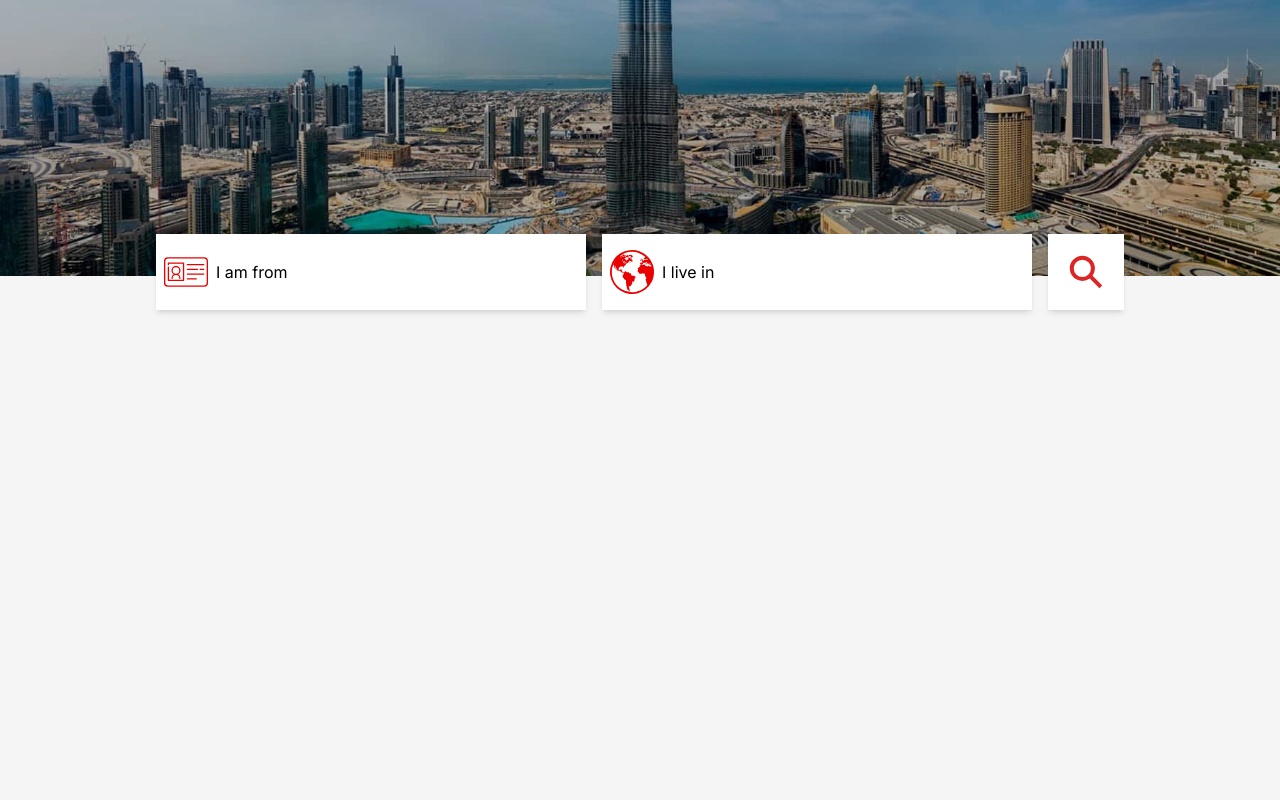
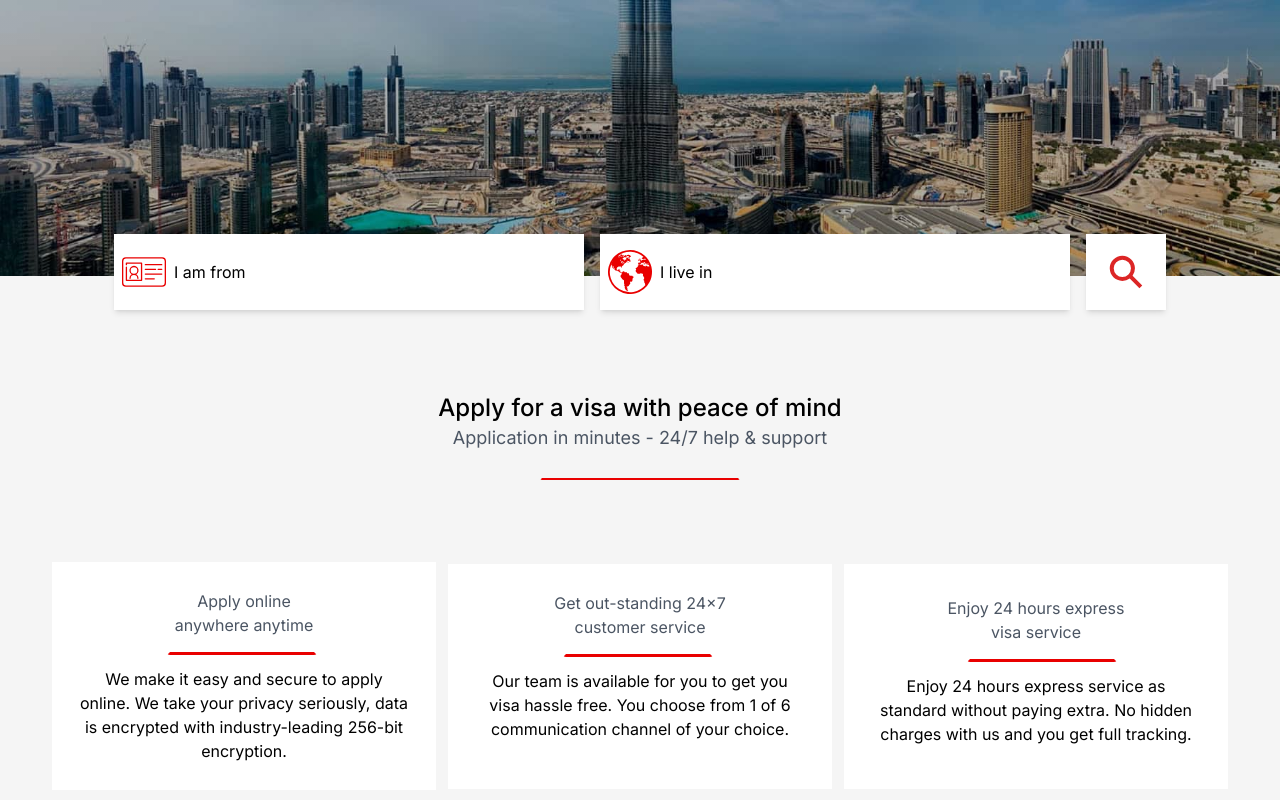
Before and after one commit to tahaamin2013/Emirates-Visa, a Next.js app: page / in a window 1280 px wide. Shown: the part 350-1150 px from the top of the page. Before the commit the page ends 800 px from the top, so only its background shows below. Built offline with nearby package versions, Linux system fonts and the light colour scheme; no server answers.

Commit message:
Services complete

```diff
--- a/src/app/page.tsx
+++ b/src/app/page.tsx
@@ -1,9 +1,13 @@
+import ServicesSection from "@/components/Serice-Section/ServicesSection";
 import HeroSection from "@/components/heroSection/HeroSection";
-import Navbar from "@/components/Navbar";
+
 
 
 export default function Home() {
   return (
+    <>
       <HeroSection />
+      <ServicesSection />
+      </>
   )
 }
--- a/src/components/Contry-Selection/Country-Selection.module.css
+++ b/src/components/Contry-Selection/Country-Selection.module.css
@@ -1,7 +1,7 @@
 .button{
     padding: 18px;
-    padding-left: 18px;
-    padding-right: 18px;
+    padding-left: 20px;
+    padding-right: 20px;
     background-color: white;
 }
 
@@ -9,7 +9,8 @@
     .button {
         margin-top: 10px;
         padding: 19px;
-        padding-left: 140px;
-        padding-right: 140px;
+        padding-left: 149px;
+        padding-right: 149px;
+        background-color: white;
     }
 }
--- a/src/components/Contry-Selection/Country-Selection.tsx
+++ b/src/components/Contry-Selection/Country-Selection.tsx
@@ -127,7 +127,7 @@ const CountrySelection = () => {
         action=""
         className="confirm flex p-5 flex-col md:flex-row gap-4 justify-center items-center"
       >
-        <div className="selection flex-1 w-full md:max-w-[430px] bg-white p-2 py-4 shadow-md flex items-center">
+        <div className="selection flex-1 w-full md:max-w-[470px] bg-white p-2 py-4 shadow-md flex items-center">
           <img
             className={`flag w-11 h-11 ${isSelected ? "rounded-full" : "rounded-none"
               } mr-2`}
@@ -149,7 +149,7 @@ const CountrySelection = () => {
           </select>
 
         </div>
-        <div className="selection flex-1 w-full md:max-w-[430px] bg-white p-2 py-4 shadow-md flex items-center">
+        <div className="selection flex-1 w-full md:max-w-[470px] bg-white p-2 py-4 shadow-md flex items-center">
           <img
             className={`flag w-11 h-11 ${isSelected ? "rounded-full" : "rounded-none"
               } mr-2`}
--- /dev/null
+++ b/src/components/Serice-Section/ServicesSection.tsx
@@ -0,0 +1,54 @@
+import React from "react";
+
+const ServicesSection = () => {
+  return (
+    <div className=" flex flex-col justify-center items-center">
+      <h1 className="text-lg lg:text-2xl font-normal lg:font-medium">
+        Apply for a visa with peace of mind
+      </h1>
+      <p className=" text-sm lg:text-lg text-gray-600">
+        Application in minutes - 24/7 help & support
+      </p>
+      <hr className=" border-b-[#e90000] border-transparent border-2 w-[200px] mt-6 rounded-full mb-28" />
+      <div className=" flex flex-col items-center mt-[-30px] gap-3 lg:flex-row">
+        <div className="bg-white w-[350px] lg:w-96 text-center p-[27px]">
+          <p className="text-md  text-gray-600">
+            Apply online <br />
+            anywhere anytime
+          </p>
+          <hr className=" border-b-[#e90000] border-[3.4px] border-transparent ml-[70px] lg:ml-[88px] w-[150px] mt-3 rounded-full mb-3" />
+          <p>
+            We make it easy and secure to apply online. We take your privacy
+            seriously, data is encrypted with industry-leading 256-bit
+            encryption.
+          </p>
+        </div>
+        <div className="bg-white w-[350px] lg:w-96 text-center pb-12 p-[27px] ">
+          <p className="text-md text-gray-600">
+            Get out-standing 24x7 <br />
+            customer service
+          </p>
+          <hr className=" border-b-[#e90000] border-[3.4px] border-transparent ml-[70px] lg:ml-[88px] w-[150px] mt-3 rounded-full mb-3" />
+          <p>
+            Our team is available for you to get you visa hassle free. You
+            choose from 1 of 6 communication channel of your choice.
+          </p>
+        </div>
+        <div className="bg-white w-[350px] lg:w-96 text-center p-[35.2px] pt-[32px] pb-[43px]">
+          <p className="text-md text-gray-600">
+            Enjoy 24 hours express <br />
+            visa service
+          </p>
+          <hr className=" border-b-[#e90000] border-[3.4px] border-transparent ml-[70px] lg:ml-[88px] w-[150px] mt-3 rounded-full mb-3" />
+          <p>
+            Enjoy 24 hours express service as standard without paying extra. No
+            hidden charges with us and you get full tracking.
+          </p>
+        </div>
+      </div>
+      <div className=" my-44"></div>
+    </div>
+  );
+};
+
+export default ServicesSection;
--- a/src/components/visa-type-section/VisaType.tsx
+++ b/src/components/visa-type-section/VisaType.tsx
@@ -1,4 +1,5 @@
 import React, { useState } from "react";
+import ServicesSection from "../Serice-Section/ServicesSection";
 
 const VisaType = () => {
   const [selectedOption, setSelectedOption] = useState("singleEntry");
@@ -47,7 +48,7 @@ const VisaType = () => {
             <label className="lg:mr-28 mr-0">Multiple Entry</label>
           </div>
         </div>
-        <div className="flex lg:ml-0 ml-[55px] items-center lg:pl-[400px] mt-8 lg:mt-0">
+        <div className="flex lg:ml-0 ml-[55px] items-center lg:pl-[420px] mt-8 lg:mt-0">
           <p className="mr-4">USD</p>
           <label className="flex cursor-pointer select-none items-center">
             <div className="relative">
@@ -68,6 +69,7 @@ const VisaType = () => {
           <p className="ml-4">AED</p>
         </div>
       </div>
+
     </div>
   );
 };
```
